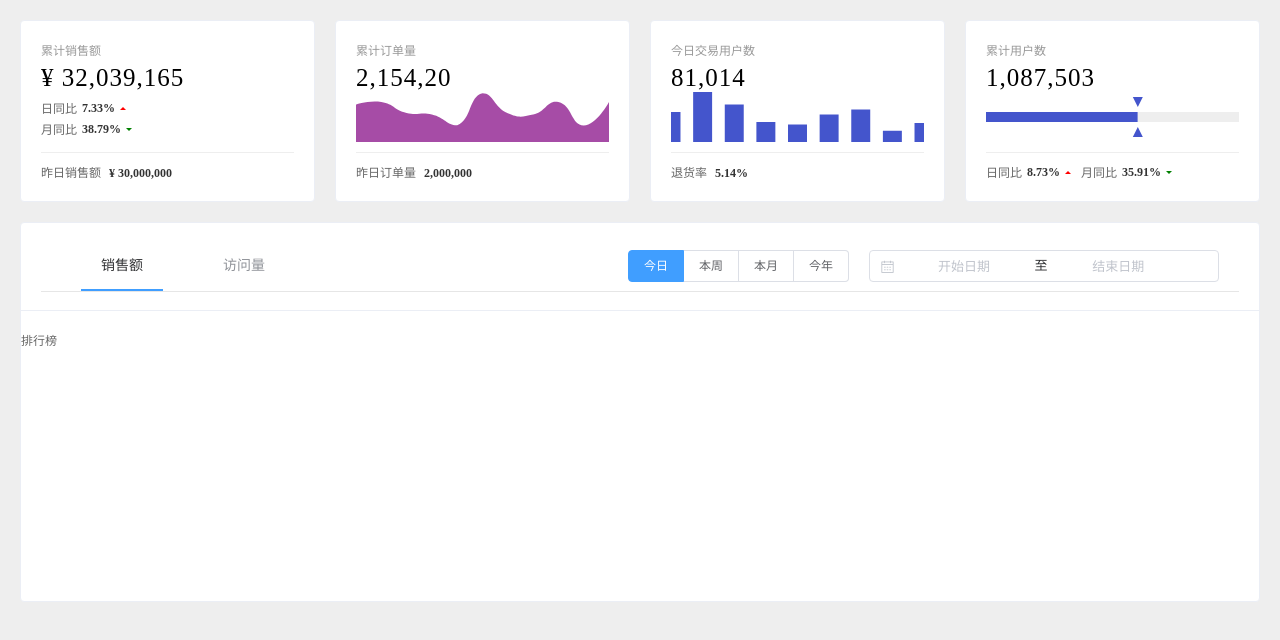
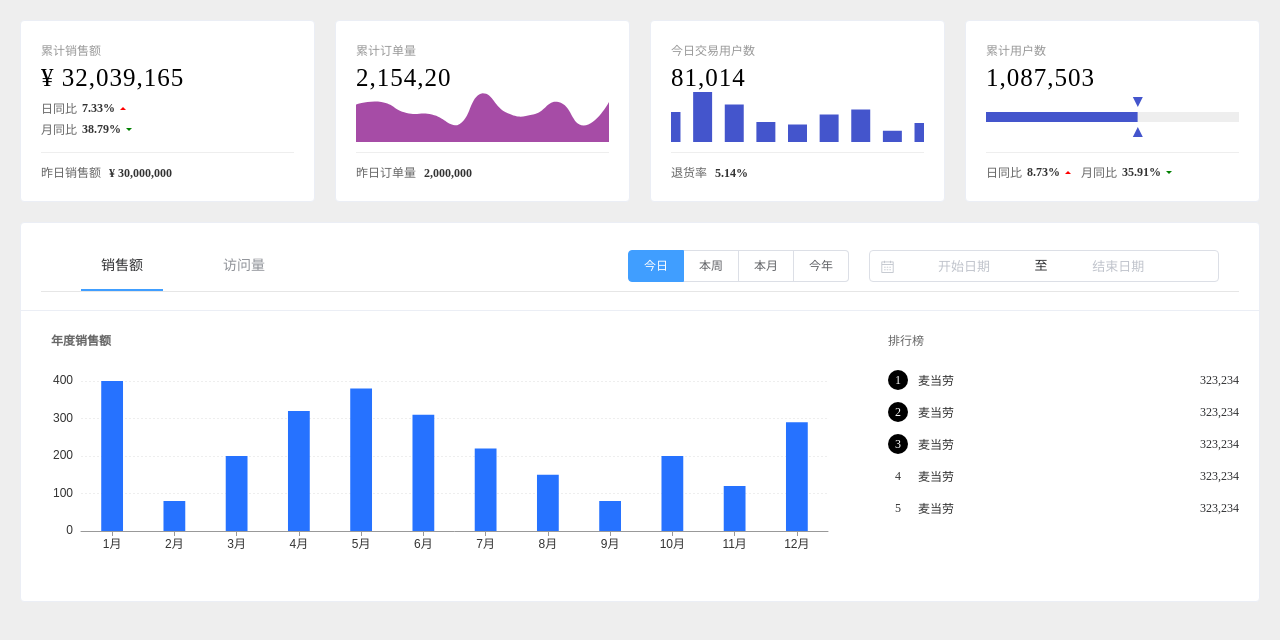
Before and after one commit to RainedX/-, a Vue app: page /#/ in a window 1280 px wide. Shown: the top 640 px of the page. Built offline with nearby package versions, Linux system fonts and the light colour scheme; what v-charts would draw is missing.

Commit message:
feat:销售额完成

```diff
--- a/src/components/SalesView/index.vue
+++ b/src/components/SalesView/index.vue
@@ -41,6 +41,7 @@
       </template>
       <template>
         <div class="sales-view-chart-wrapper">
+          <v-chart :options="chartOptions" />
           <div class="sales-view-list">
             <div class="sales-view-title">排行榜</div>
             <div class="list-item-wrapper">
@@ -99,19 +100,86 @@ export default {
           },
         ],
       },
-      chartOption: {},
+      chartOptions: {
+        color: '#2672ff',
+        title: {
+          text: '年度销售额',
+          textStyle: {
+            fontSize: 12,
+            color: '#666'
+          },
+          left: 25,
+          top: 20
+        },
+        xAxis: {
+          type: 'category',
+          axisTick: {
+            alignWithLabel: true,
+            lineStyle: {
+              color: '#999'
+            }
+          },
+          axisLine: {
+            lineStyle: {
+              color: '#999'
+            }
+          },
+          axisLabel: {
+            color: '#333'
+          },
+          data: ['1月', '2月', '3月', '4月', '5月', '6月', '7月','8月', '9月','10月','11月','12月']
+        },
+        yAxis: {
+          type: 'value',
+          axisLine: {
+            show: false
+          },
+          axisTick: {
+            show: false
+          },
+          splitLine: {
+            lineStyle: {
+              type: 'dotted',
+              color: '#eee'
+            }
+          },
+          data: [100, 200, 300, 400, 500]
+        },
+        grid: {
+          top: 70,
+          left: 60,
+          right: 60,
+          bottom: 50
+        },
+        series: [
+          {
+            type: 'bar',
+            barWidth: '35%',
+            data: [400, 80, 200, 320, 380, 310, 220, 150, 80, 200, 120, 290]
+          }
+        ]
+      },
     };
   },
   computed: {
     rankData() {
-      return [];
+      return [
+        { no: 1, name: '麦当劳', money: '323,234' },
+        { no: 2, name: '麦当劳', money: '323,234' },
+        { no: 3, name: '麦当劳', money: '323,234' },
+        { no: 4, name: '麦当劳', money: '323,234' },
+        { no: 5, name: '麦当劳', money: '323,234' },
+      ];
     },
   },
   methods: {
-    onMenuSelect() {},
+    onMenuSelect(index) {
+      this.activeIndex = index;
+    },
   },
 };
 </script>
+
 <style lang="scss" scoped>
 .sales-view {
   margin-top: 20px;
@@ -145,6 +213,7 @@ export default {
       }
     }
   }
+
   .sales-view-chart-wrapper {
     display: flex;
     height: 270px;
```
